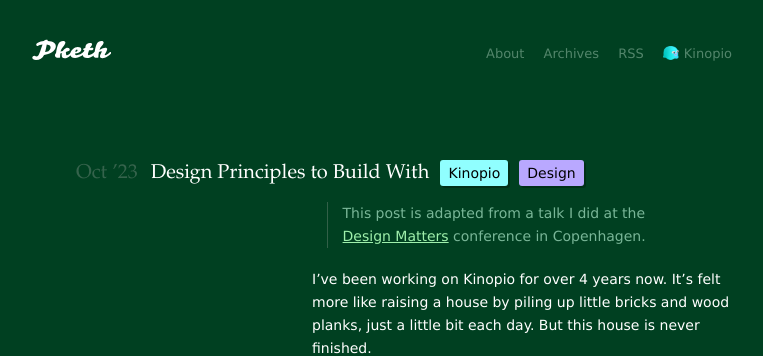
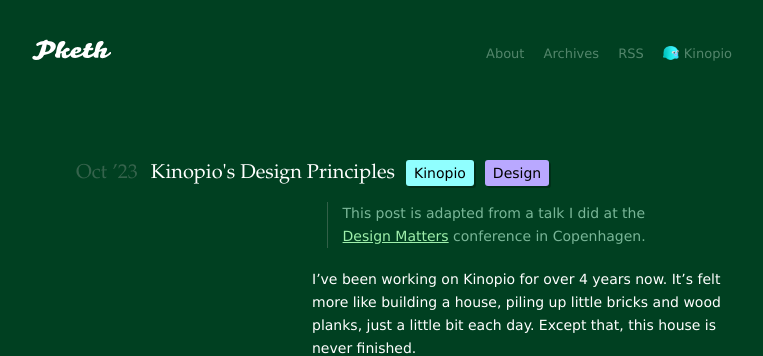
Before and after one commit to pketh/pketh.github.io, a Jekyll site: the page built from _posts/2023-10-08-design-principles.md, in a window 1280 px wide and 900 px high, cut to the strip 0-356 px from the top of the window. Shown: the whole strip, without its empty margins (258-1021 px from the left). Built offline with Jekyll 4.4.1, drawn with Linux system fonts in a browser that asks for light colours.

Commit message:
edit post

```diff
--- a/_posts/2023-10-08-design-principles.md
+++ b/_posts/2023-10-08-design-principles.md
@@ -1,6 +1,6 @@
 ---
 layout: post
-title:  "Design Principles to Build With"
+title:  "Kinopio's Design Principles"
 image: "https://updates.kinopio.club/house.jpeg"
 tags: kinopio design
 ---
@@ -9,7 +9,7 @@
 > This post is adapted from a talk I did at the [Design Matters](https://designmatters.io) conference in Copenhagen.
 
 
-I've been working on Kinopio for over 4 years now. It's felt more like raising a house by piling up little bricks and wood planks, just a little bit each day. But this house is never finished.
+I've been working on Kinopio for over 4 years now. It's felt more like building a house, piling up little bricks and wood planks, just a little bit each day. Except that, this house is never finished.
 
 <img src="https://updates.kinopio.club/house.jpeg" class="large">
 
@@ -18,7 +18,6 @@
 The more unique and definitive your values are, the more useful they'll be as a decision making tool later on.
 
 These are some of the principles that I use to design (and redesign) Kinopio:
-
 
     1. Embrace smallness
     2. Build for fidget-ability
```
